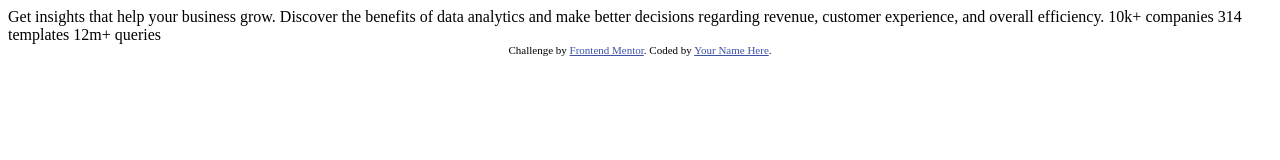
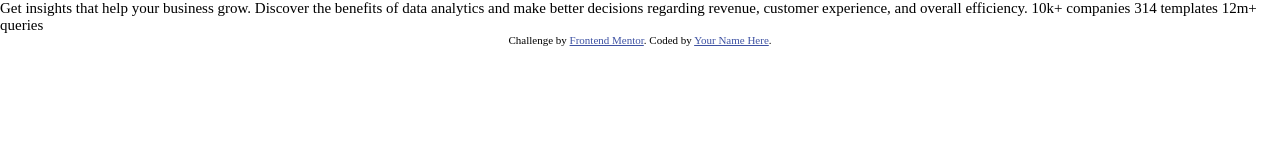
Before and after one commit to pdxdave/Stats-preview-card-component, a plain HTML site: page index.html in a window 1280 px wide. Drawn offline with Linux system fonts and the light colour scheme.

Commit message:
basic css

```diff
--- /dev/null
+++ b/css/style.css
@@ -0,0 +1,24 @@
+
+
+/*****  BASIC SETUP *****/
+@import url('https://fonts.googleapis.com/css2?family=Inter&family=Lexend+Deca&display=swap');
+
+:root {
+    --very-dark-blue:hsl(233, 47%, 7%);
+    --dark-desaturated-blue: hsl(244, 38%, 16%);
+    --soft-violet: hsl(277, 64%, 61%);
+    --white: hsl(0, 0%, 100%);
+    --slightly-transparent-white:  hsla(0, 0%, 100%, 0.75);
+    --more-transparent-white: hsla(0, 0%, 100%, 0.6);
+}
+* {
+    box-sizing: border-box;
+    margin: 0;
+    padding: 0;
+}
+body {
+    font-size: 15px;
+
+    /* font-family: 'Inter', sans-serif;
+    font-family: 'Lexend Deca', sans-serif; */
+}
--- a/index.html
+++ b/index.html
@@ -9,6 +9,7 @@
   <title>Frontend Mentor | Stats preview card component</title>
 
   <!-- Feel free to remove these styles or customise in your own stylesheet 👍 -->
+  <link rel="stylesheet" href="css/style.css">
   <style>
     .attribution { font-size: 11px; text-align: center; }
     .attribution a { color: hsl(228, 45%, 44%); }
```
Also changed, not shown: 1 other file.
